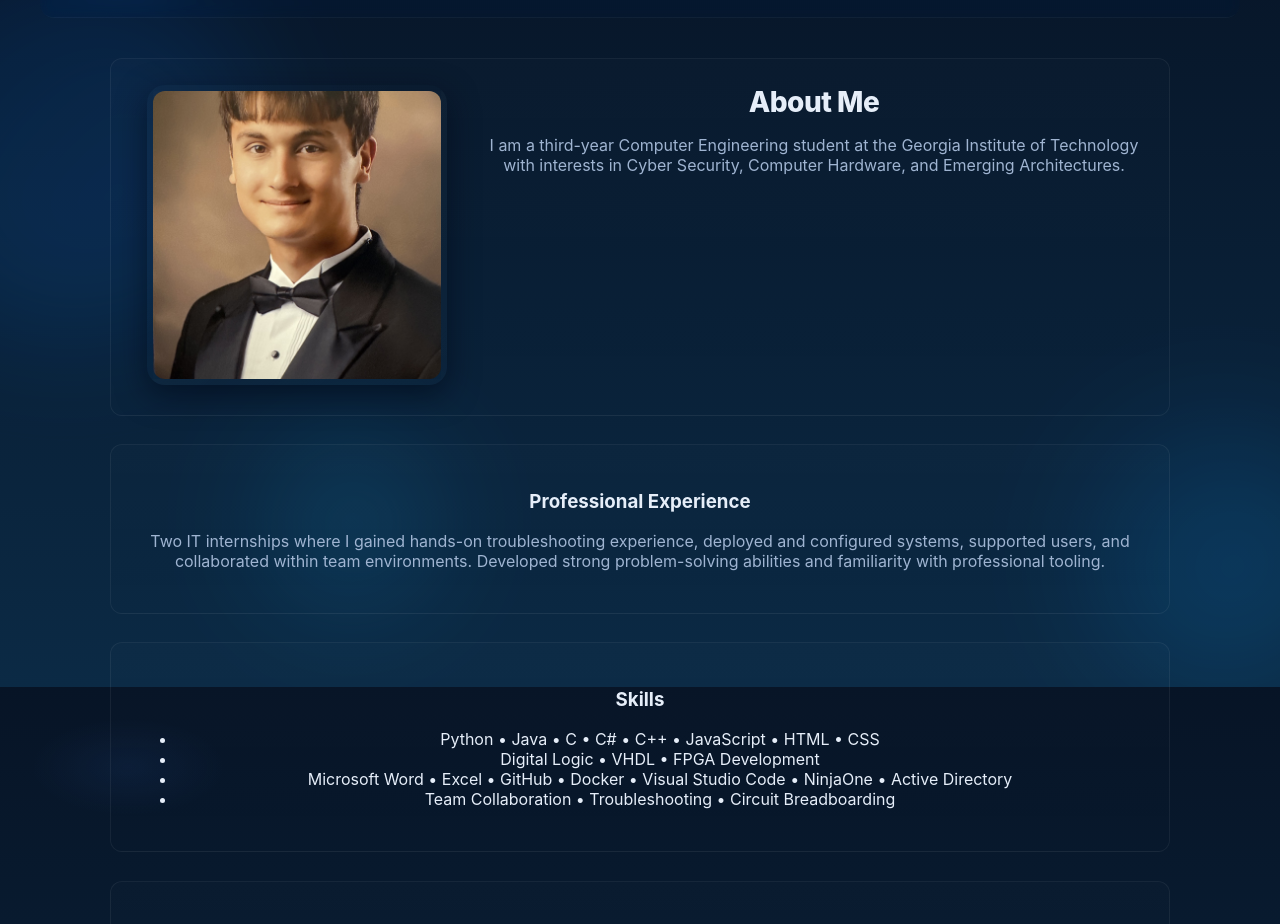
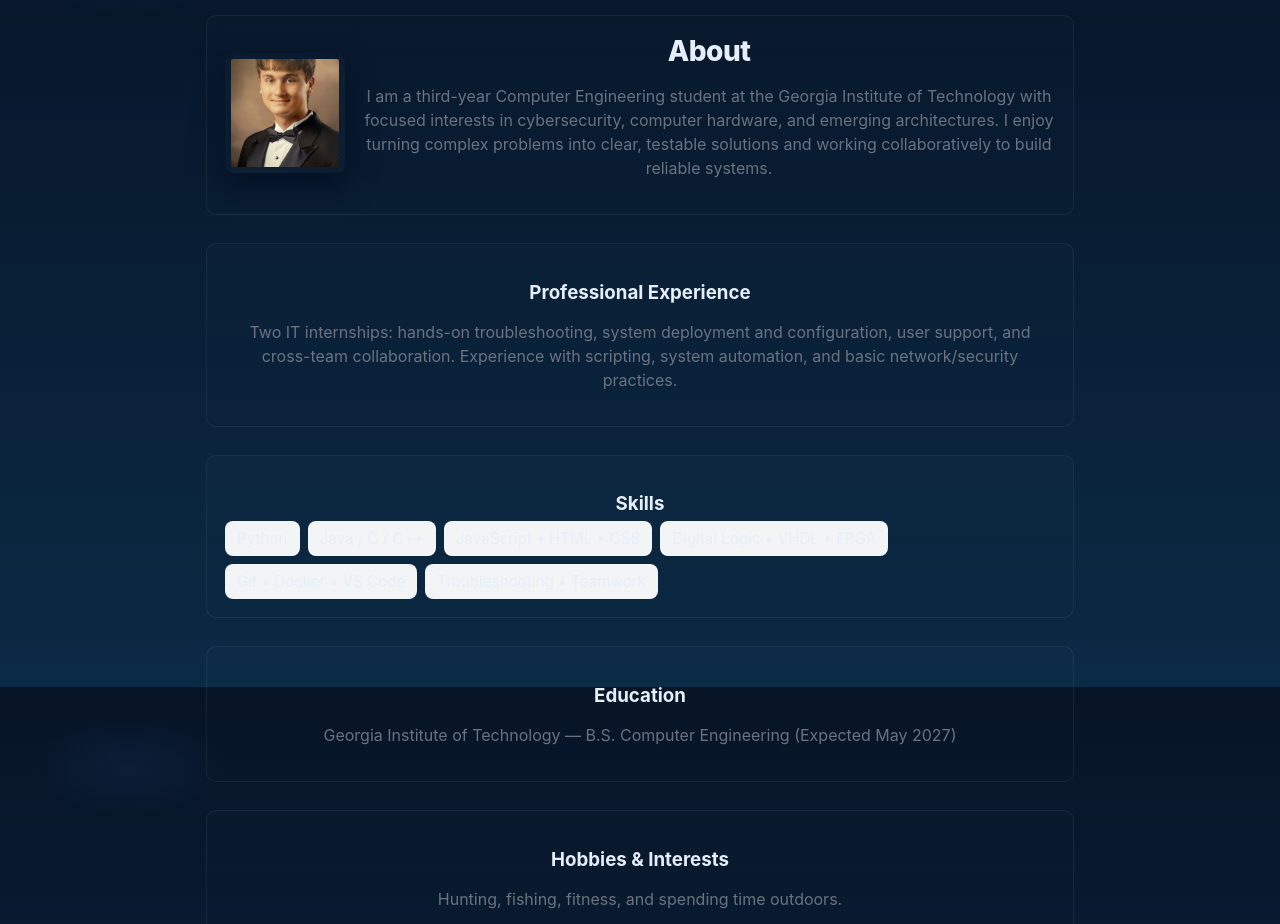
Before and after one commit to messi1028041/messi1028041.github.io, a plain HTML site: page about.html in a window 1280 px wide. Shown: the part 113-1037 px from the top of the page. Drawn offline with Linux system fonts and the light colour scheme.

Commit message:
Update about.html to clean up the design and make it more compact and precise.

```diff
--- a/about.html
+++ b/about.html
@@ -5,20 +5,28 @@
   <meta name="viewport" content="width=device-width,initial-scale=1" />
   <title>About — David Thomas</title>
   <link rel="stylesheet" href="assets/styles.css">
+  <style>
+    /* Page-specific small layout tweaks to keep the page compact and clean */
+    main.container { max-width: 900px; margin: 32px auto; padding: 0 16px; }
+    .content-grid { display: grid; grid-template-columns: 120px 1fr; gap: 18px; align-items: center; }
+    img.profile { width: 120px; height: 120px; object-fit: cover; border-radius: 8px; }
+    .headline { margin: 0 0 6px 0; }
+    .muted { color: #6b7280; line-height: 1.5; }
+    .content-card { padding: 18px; border-radius: 10px; box-shadow: none; }
+    .skills { display: flex; flex-wrap: wrap; gap: 8px; list-style: none; padding: 0; margin: 6px 0 0 0; }
+    .skills li { background: #f3f4f6; padding: 8px 12px; border-radius: 8px; font-size: 0.95rem; }
+    header.site-header { padding: 14px 16px; }
+    .bg-blobs { display: none; }
+    footer.site-footer { padding: 18px 16px; }
+  </style>
 </head>
 <body>
-  <div class="bg-blobs" aria-hidden="true">
-    <div class="blob a"></div>
-    <div class="blob b"></div>
-    <div class="blob c"></div>
-  </div>
-
   <header class="site-header">
     <div class="brand">
       <div class="logo" aria-hidden="true">DT</div>
       <div>
-        <h1>David Thomas</h1>
-        <p class="muted">Computer Engineering Student • Programmer • Problem Solver</p>
+        <h1 style="margin:0;font-size:1.15rem;">David Thomas</h1>
+        <p class="muted" style="margin:4px 0 0 0;font-size:0.95rem;">Computer Engineering student • Cybersecurity, Hardware & Systems</p>
       </div>
     </div>
 
@@ -31,42 +39,43 @@
   </header>
 
   <main class="container">
-    <section class="content-card reveal">
+    <section class="content-card">
       <div class="content-grid">
         <div>
-      <img class="profile large" src="headshot.jpg" alt="David Thomas — profile photo">
+          <img class="profile" src="headshot.jpg" alt="David Thomas — profile photo">
         </div>
-
         <div>
-      <h2 class="headline">About Me</h2>
-      <p class="muted">I am a third-year Computer Engineering student at the Georgia Institute of Technology with interests in Cyber Security, Computer Hardware, and Emerging Architectures.</p>
+          <h2 class="headline">About</h2>
+          <p class="muted">I am a third-year Computer Engineering student at the Georgia Institute of Technology with focused interests in cybersecurity, computer hardware, and emerging architectures. I enjoy turning complex problems into clear, testable solutions and working collaboratively to build reliable systems.</p>
         </div>
       </div>
     </section>
 
-<section class="content-card reveal">
-  <h3>Professional Experience</h3>
-  <p class="muted">Two IT internships where I gained hands-on troubleshooting experience, deployed and configured systems, supported users, and collaborated within team environments. Developed strong problem-solving abilities and familiarity with professional tooling.</p>
+    <section class="content-card">
+      <h3 style="margin-bottom:6px;">Professional Experience</h3>
+      <p class="muted">Two IT internships: hands-on troubleshooting, system deployment and configuration, user support, and cross-team collaboration. Experience with scripting, system automation, and basic network/security practices.</p>
     </section>
 
-<section class="content-card reveal">
-  <h3>Skills</h3>
+    <section class="content-card">
+      <h3 style="margin-bottom:6px;">Skills</h3>
       <ul class="skills">
-    <li>Python • Java • C • C# • C++ • JavaScript • HTML • CSS</li>
-    <li>Digital Logic • VHDL • FPGA Development</li>
-    <li>Microsoft Word • Excel • GitHub • Docker • Visual Studio Code • NinjaOne • Active Directory</li>
-    <li>Team Collaboration • Troubleshooting • Circuit Breadboarding</li>
+        <li>Python</li>
+        <li>Java / C / C++</li>
+        <li>JavaScript • HTML • CSS</li>
+        <li>Digital Logic • VHDL • FPGA</li>
+        <li>Git • Docker • VS Code</li>
+        <li>Troubleshooting • Teamwork</li>
       </ul>
     </section>
 
-<section class="content-card reveal">
-  <h3>Education</h3>
-  <p class="muted">Georgia Institute of Technology — Computer Engineering<br>Expected Graduation: May 2027</p>
+    <section class="content-card">
+      <h3 style="margin-bottom:6px;">Education</h3>
+      <p class="muted">Georgia Institute of Technology — B.S. Computer Engineering (Expected May 2027)</p>
     </section>
 
-<section class="content-card reveal">
-  <h3>Hobbies & Interests</h3>
-  <p class="muted">I enjoy hunting, fishing, going to the gym, and spending time outdoors.</p>
+    <section class="content-card">
+      <h3 style="margin-bottom:6px;">Hobbies & Interests</h3>
+      <p class="muted">Hunting, fishing, fitness, and spending time outdoors.</p>
     </section>
   </main>
 
```
Lines whose indentation alone changed are shown as unchanged.
